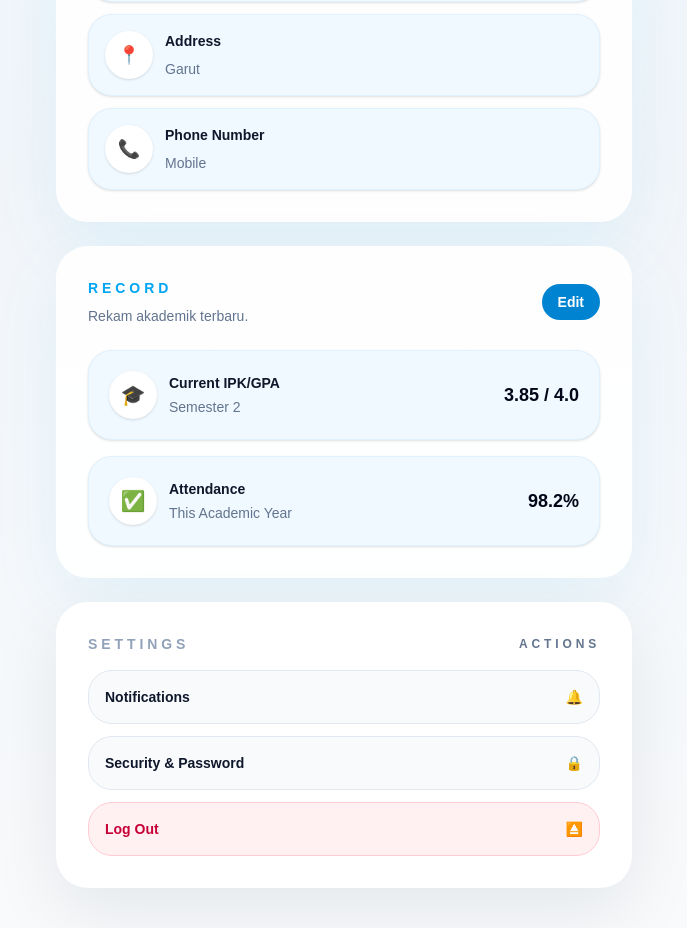
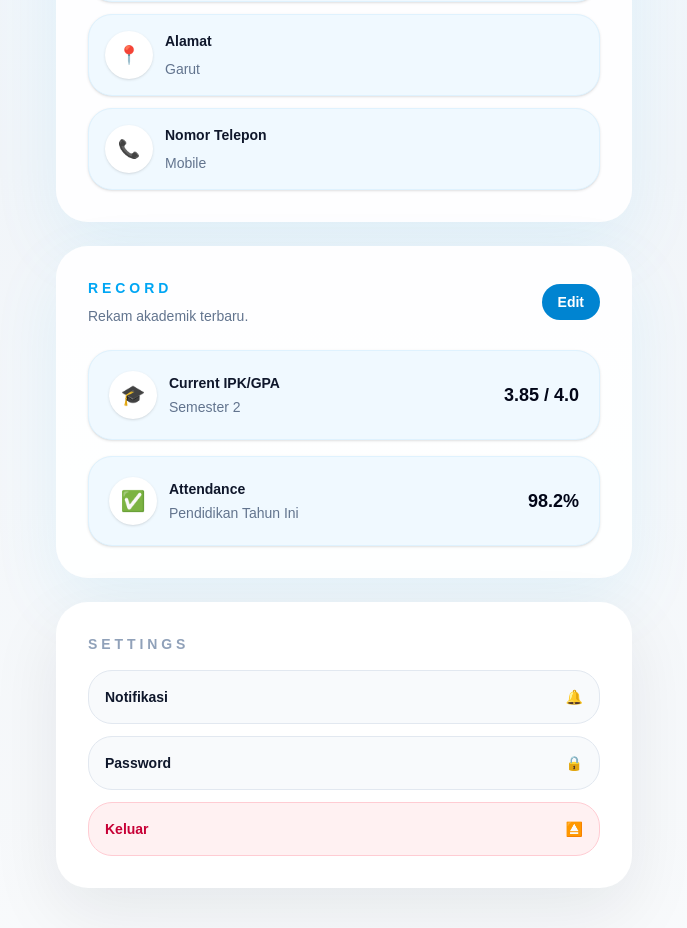
Before and after one commit to obyyif/project-ims, a Next.js app: page /profile in a window 1280 px wide. Shown: the part 620-1548 px from the top of the page, without its empty margins (296-983 px from the left). Built offline with nearby package versions, Linux system fonts and the light colour scheme.

Commit message:
Mengubah sedikit detail

```diff
--- a/app/profile/page.tsx
+++ b/app/profile/page.tsx
@@ -4,14 +4,14 @@ import { useState } from "react";
 import { useRouter } from "next/navigation";
 
 const initialProfileInfo = [
-  { label: "Date of Birth", value: "3 Feb 2026", sub: "Garut, Indonesia", icon: "📅" },
-  { label: "Address", value: "Jl. Cimanuk No 309", sub: "Garut", icon: "📍" },
-  { label: "Phone Number", value: "+62 812-3456-7890", sub: "Mobile", icon: "📞" },
+  { label: "Tempat Tanggal lahir", value: "3 Feb 2026", sub: "Garut, Indonesia", icon: "📅" },
+  { label: "Alamat", value: "Jl. Cimanuk No 309", sub: "Garut", icon: "📍" },
+  { label: "Nomor Telepon", value: "+62 812-3456-7890", sub: "Mobile", icon: "📞" },
 ];
 
 const initialRecordInfo = [
   { id: "ipk", title: "Current IPK/GPA", value: "3.85 / 4.0", label: "Semester 2", icon: "🎓" },
-  { id: "attendance", title: "Attendance", value: "98.2%", label: "This Academic Year", icon: "✅" },
+  { id: "attendance", title: "Attendance", value: "98.2%", label: " Pendidikan Tahun Ini", icon: "✅" },
 ];
 
 export default function ProfilePage() {
@@ -148,7 +148,6 @@ export default function ProfilePage() {
         <section className="rounded-4xl bg-white px-6 py-6 shadow-[0_25px_70px_rgba(15,23,42,0.08)] sm:px-8 sm:py-8">
           <div className="mb-4 flex items-center justify-between">
             <p className="text-sm font-semibold uppercase tracking-[0.28em] text-slate-400">Settings</p>
-            <span className="text-xs font-semibold uppercase tracking-[0.32em] text-slate-500">Actions</span>
           </div>
           <div className="space-y-3">
             <button
@@ -156,7 +155,7 @@ export default function ProfilePage() {
               onClick={() => router.push("/profile/notifications")}
               className="flex w-full items-center justify-between rounded-3xl border border-slate-200 bg-slate-50 px-4 py-4 text-sm font-semibold text-slate-900 transition hover:border-slate-300 hover:bg-slate-100"
             >
-              <span>Notifications</span>
+              <span>Notifikasi</span>
               <span>🔔</span>
             </button>
             <button
@@ -164,7 +163,7 @@ export default function ProfilePage() {
               onClick={() => router.push("/profile/security")}
               className="flex w-full items-center justify-between rounded-3xl border border-slate-200 bg-slate-50 px-4 py-4 text-sm font-semibold text-slate-900 transition hover:border-slate-300 hover:bg-slate-100"
             >
-              <span>Security & Password</span>
+              <span>Password</span>
               <span>🔒</span>
             </button>
             <button
@@ -172,7 +171,7 @@ export default function ProfilePage() {
               onClick={() => router.push("/login")}
               className="flex w-full items-center justify-between rounded-3xl border border-rose-200 bg-rose-50 px-4 py-4 text-sm font-semibold text-rose-700 transition hover:border-rose-300 hover:bg-rose-100"
             >
-              <span>Log Out</span>
+              <span>Keluar</span>
               <span>⏏️</span>
             </button>
           </div>
--- a/app/profile/security/page.tsx
+++ b/app/profile/security/page.tsx
@@ -7,7 +7,7 @@ export default function ProfileSecurityPage() {
         <section className="rounded-4xl bg-white p-6 shadow-[0_25px_70px_rgba(15,23,42,0.08)] sm:p-8">
           <div className="flex items-center justify-between">
             <Link href="/profile" className="text-slate-700 hover:text-slate-900">
-              ← Kembali
+              ←
             </Link>
             <h1 className="text-lg font-semibold text-slate-950">Security & Password</h1>
           </div>
```
